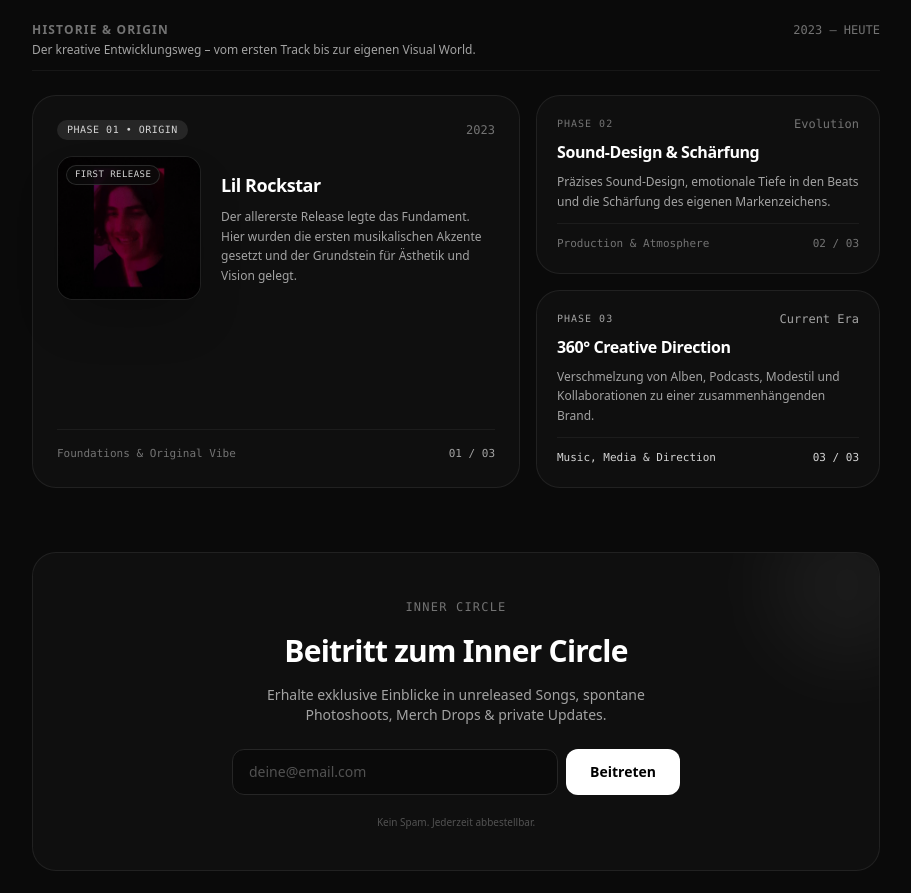
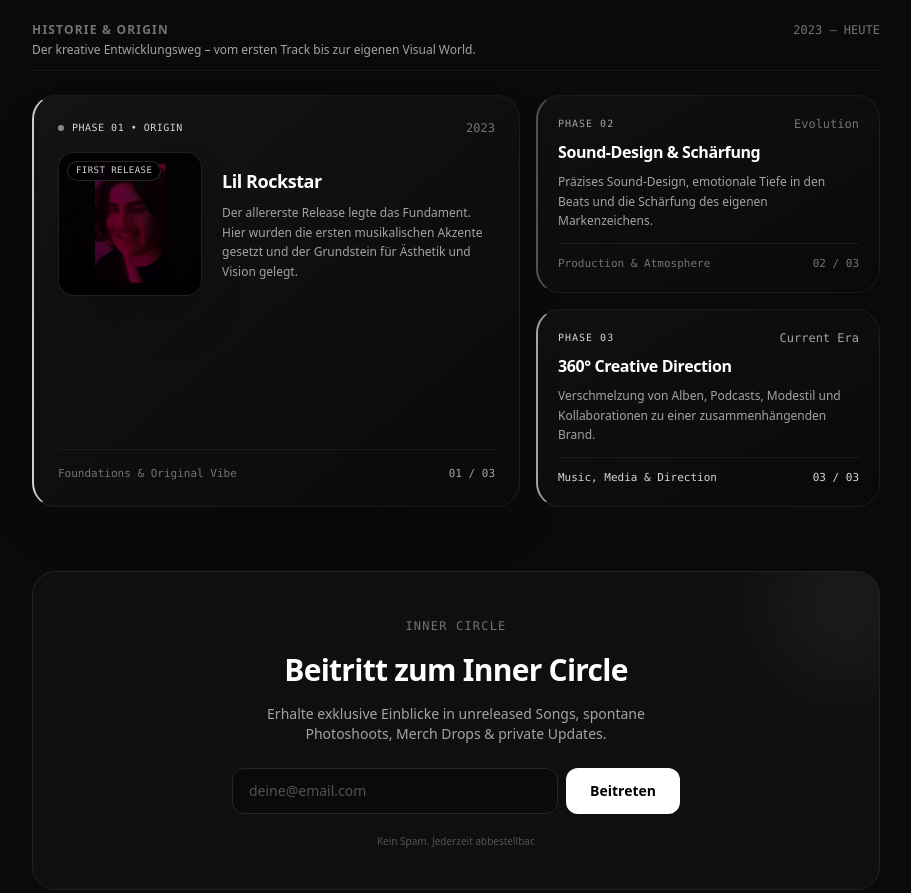
Before and after one commit to LilDaddyDom/Creative-Portfolio, a plain HTML site: page index.html in a window 1280 px wide. Shown: the part 2601-3494 px from the top of the page, without its empty margins (184-1095 px from the left). Drawn offline with nearby package versions, Linux system fonts and the light colour scheme; a web font is replaced by a local one.

Commit message:
Update comments and styles in journey section

```diff
--- a/index.html
+++ b/index.html
@@ -372,7 +372,7 @@
       </div>
     </section>
 
-    <!-- Journey / Vision Section (Asymmetrisches Editorial Layout) -->
+    <!-- Journey / Vision Section (Design-Twist: Left-Accent Lines & Subtle Gradients) -->
     <section id="journey" class="space-y-6">
 
       <!-- Section Header -->
@@ -390,24 +390,27 @@
         </p>
       </div>
 
-      <!-- Asymmetrisches Grid (Brecht die 3-Boxen-Wiederholung) -->
+      <!-- Asymmetrisches Grid mit Left-Accent Line Twist -->
       <div class="grid grid-cols-1 lg:grid-cols-12 gap-4 items-stretch">
 
-        <!-- ORIGIN FEATURE (Links - 7 Spalten): Phase 01 mit Cover -->
-        <div class="lg:col-span-7 bg-neutral-900/40 border border-neutral-800/80 rounded-3xl p-5 sm:p-6 flex flex-col justify-between group hover:border-neutral-700 transition duration-300">
+        <!-- ORIGIN FEATURE (Links - 7 Spalten): Phase 01 mit Akzent-Linie links -->
+        <div class="lg:col-span-7 bg-gradient-to-br from-neutral-900/80 via-neutral-900/40 to-neutral-950/60 border-l-2 border-l-white/80 border-t border-r border-b border-neutral-800/60 rounded-3xl p-5 sm:p-6 flex flex-col justify-between group hover:border-l-white transition duration-300 shadow-2xl">
           <div>
-            <!-- Header Badge -->
+            <!-- Header Badge mit Live-Dot -->
             <div class="flex items-center justify-between text-xs text-neutral-500 font-mono mb-4">
-              <span class="px-2.5 py-0.5 rounded-full bg-neutral-800 text-neutral-300 text-[10px] font-mono uppercase tracking-wider">Phase 01 • Origin</span>
-              <span>2023</span>
+              <div class="flex items-center gap-2">
+                <span class="w-1.5 h-1.5 rounded-full bg-white animate-pulse"></span>
+                <span class="text-[10px] font-mono uppercase tracking-wider text-neutral-300">Phase 01 • Origin</span>
+              </div>
+              <span class="text-neutral-500">2023</span>
             </div>
 
             <!-- Content Flex Layout (Bild links, Text rechts) -->
             <div class="flex flex-col sm:flex-row gap-4 sm:gap-5 items-start sm:items-center">
               <!-- Cover Image -->
-              <div class="relative w-28 h-28 sm:w-36 sm:h-36 shrink-0 bg-neutral-950 rounded-2xl overflow-hidden border border-neutral-800/80 shadow-2xl">
-                <img src="first_release_lil_rockstar.png" alt="Lil Rockstar First Release Cover" class="w-full h-full object-cover group-hover:scale-105 transition duration-500">
-                <div class="absolute top-2 left-2 bg-neutral-950/80 text-neutral-300 border border-neutral-700/60 text-[9px] font-mono uppercase tracking-wider px-2 py-0.5 rounded-full backdrop-blur-md">
+              <div class="relative w-28 h-28 sm:w-36 sm:h-36 shrink-0 bg-neutral-950 rounded-2xl overflow-hidden border border-neutral-800/80 shadow-2xl group-hover:scale-[1.02] transition duration-500">
+                <img src="first_release_lil_rockstar.png" alt="Lil Rockstar First Release Cover" class="w-full h-full object-cover">
+                <div class="absolute top-2 left-2 bg-black/80 text-neutral-300 border border-neutral-700/60 text-[9px] font-mono uppercase tracking-wider px-2 py-0.5 rounded-full backdrop-blur-md">
                   First Release
                 </div>
               </div>
@@ -430,14 +433,14 @@
           </div>
         </div>
 
-        <!-- STACKED CARDS (Rechts - 5 Spalten): Phase 02 & Phase 03 gestapelt -->
+        <!-- STACKED CARDS (Rechts - 5 Spalten): Phase 02 & 03 gestapelt -->
         <div class="lg:col-span-5 flex flex-col gap-4">
 
           <!-- Phase 02 -->
-          <div class="flex-1 bg-neutral-900/40 border border-neutral-800/80 rounded-3xl p-5 flex flex-col justify-between group hover:border-neutral-700 transition duration-300">
+          <div class="flex-1 bg-gradient-to-br from-neutral-900/50 to-neutral-950/30 border-l-2 border-l-neutral-600 border-t border-r border-b border-neutral-800/60 rounded-3xl p-5 flex flex-col justify-between group hover:border-l-neutral-300 transition duration-300">
             <div class="space-y-2">
               <div class="flex items-center justify-between text-xs font-mono">
-                <span class="text-[10px] uppercase tracking-widest text-neutral-500">Phase 02</span>
+                <span class="text-[10px] uppercase tracking-widest text-neutral-400">Phase 02</span>
                 <span class="text-neutral-500">Evolution</span>
               </div>
               <h3 class="text-base font-bold text-white tracking-tight">Sound-Design & Schärfung</h3>
@@ -453,10 +456,10 @@
           </div>
 
           <!-- Phase 03 -->
-          <div class="flex-1 bg-neutral-900/40 border border-neutral-800/80 rounded-3xl p-5 flex flex-col justify-between group hover:border-neutral-700 transition duration-300">
+          <div class="flex-1 bg-gradient-to-br from-neutral-900/50 to-neutral-950/30 border-l-2 border-l-neutral-400 border-t border-r border-b border-neutral-800/60 rounded-3xl p-5 flex flex-col justify-between group hover:border-l-white transition duration-300">
             <div class="space-y-2">
               <div class="flex items-center justify-between text-xs font-mono">
-                <span class="text-[10px] uppercase tracking-widest text-neutral-400">Phase 03</span>
+                <span class="text-[10px] uppercase tracking-widest text-neutral-300">Phase 03</span>
                 <span class="text-neutral-400">Current Era</span>
               </div>
               <h3 class="text-base font-bold text-white tracking-tight">360° Creative Direction</h3>
```
